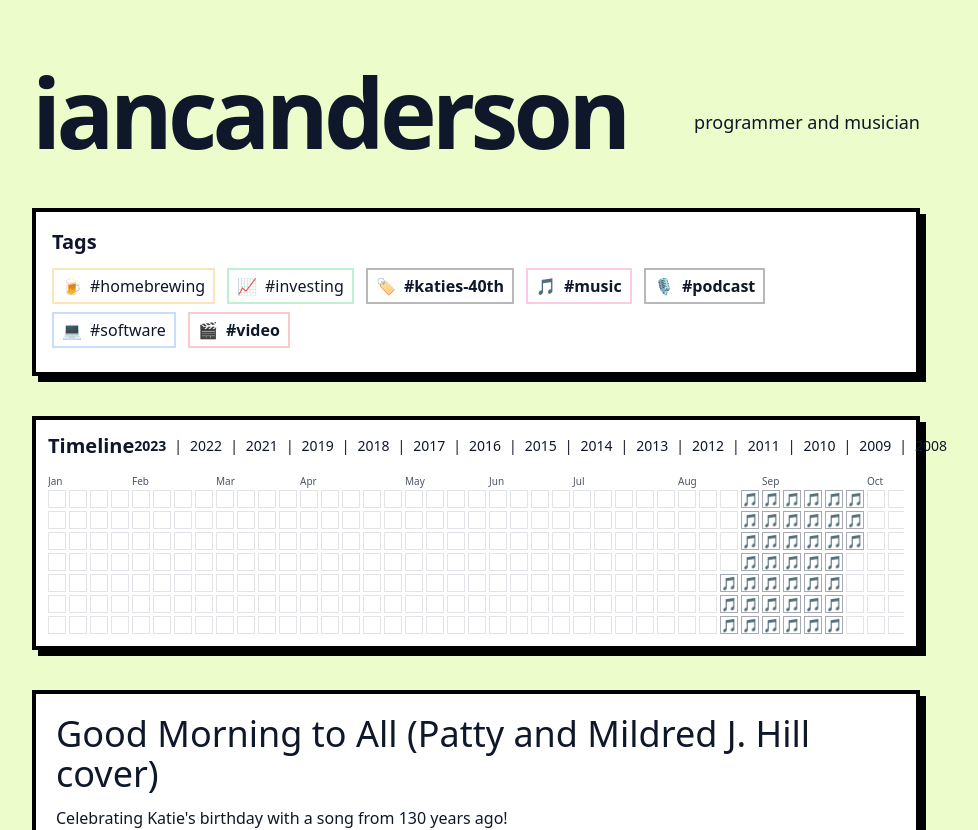
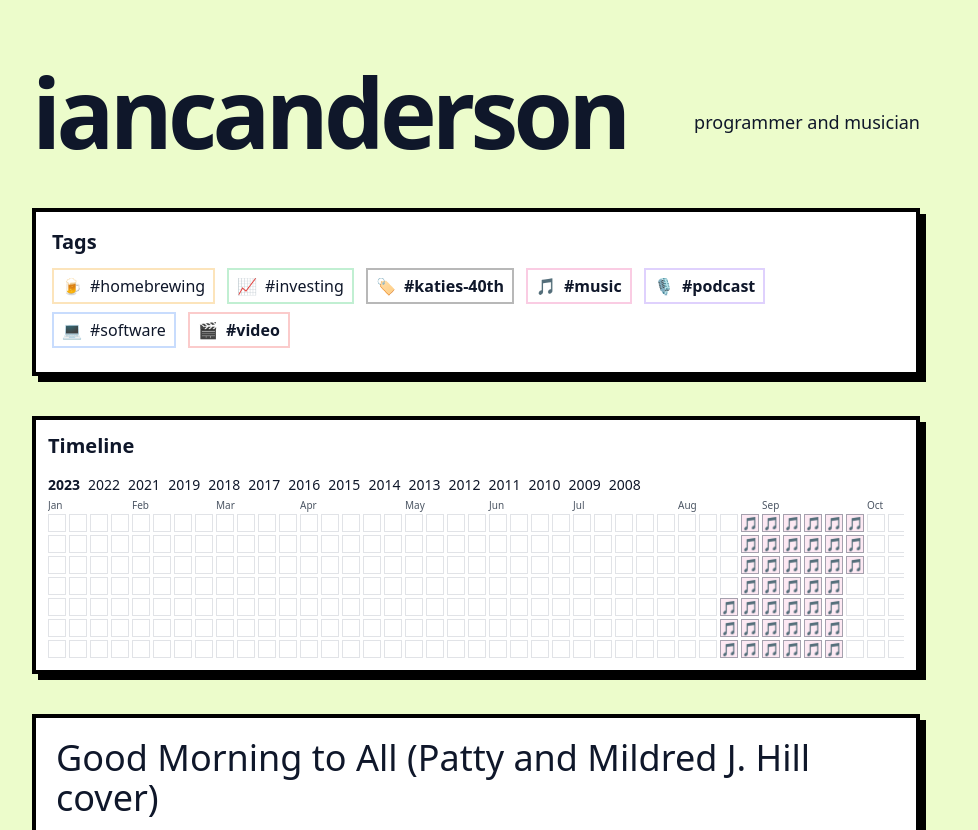
Before and after one commit to iancanderson/iancanderson.com, a Next.js app: page / in a window 1280 px wide. Shown: the top 830 px of the page, without its empty margins (164-1142 px from the left). Built offline with nearby package versions, Linux system fonts and the light colour scheme.

Commit message:
feat(timeline): color emoji cells using tag hover color via chip-<tag> CSS var; add podcast/programming chip colors

```diff
--- a/components/calendar-timeline.tsx
+++ b/components/calendar-timeline.tsx
@@ -12,6 +12,8 @@ type PostLite = {
 type Props = {
   posts: PostLite[];
   selectedDate?: string; // YYYY-MM-DD
+  bare?: boolean;
+  hideTitle?: boolean;
 };
 
 const PRIORITY: string[] = ["music", "software", "programming", "video", "podcast", "homebrewing", "investing"];
@@ -48,21 +50,21 @@ function addDays(ts: number, days: number): number {
   return ts + days * 24 * 60 * 60 * 1000;
 }
 
-function pickEmoji(tags: string[]): string | null {
-  if (!tags || tags.length === 0) return null;
+function pickEmojiTag(tags: string[]): { emoji: string | null; tag?: string } {
+  if (!tags || tags.length === 0) return { emoji: null };
   const lower = tags.map((t) => t.toLowerCase());
   for (const t of PRIORITY) {
-    if (lower.includes(t)) return emojiForTag(t);
+    if (lower.includes(t)) return { emoji: emojiForTag(t), tag: t };
   }
   // fallback to first known tag with emoji
   for (const t of lower) {
     const e = emojiForTag(t);
-    if (e && e !== "🏷️") return e;
+    if (e && e !== "🏷️") return { emoji: e, tag: t };
   }
-  return null;
+  return { emoji: null };
 }
 
-export default function CalendarTimeline({ posts, selectedDate }: Props) {
+export default function CalendarTimeline({ posts, selectedDate, bare = false, hideTitle = false }: Props) {
   const map = useMemo(() => {
     const m = new Map<string, { slugs: string[]; tags: Set<string> }>();
     posts.forEach((p) => {
@@ -101,18 +103,20 @@ export default function CalendarTimeline({ posts, selectedDate }: Props) {
     const key = toDateKey(d.toISOString());
     const info = map.get(key);
     const inYear = d.getUTCFullYear() === year;
-    let emoji: string | null = null;
+    let chosen: { emoji: string | null; tag?: string } = { emoji: null };
     if (info) {
-      emoji = pickEmoji(Array.from(info.tags));
+      chosen = pickEmojiTag(Array.from(info.tags));
     }
     const title = `${key}${info ? ` • ${info.slugs.length} post(s)` : ""}`;
-    const clsBase = `flex items-center justify-center ${info ? 'border border-gray-500/60' : 'border border-gray-400/30'} ${selectedDate === key ? 'ring-1 ring-offset-1 ring-[color:var(--brutal-fg)]' : ''}`;
+    const chipClass = chosen.tag ? `chip-${chosen.tag}` : '';
+    const clsBase = `flex items-center justify-center ${info ? 'border border-gray-500/60' : 'border border-gray-400/30'} ${selectedDate === key ? 'ring-1 ring-offset-1 ring-[color:var(--brutal-fg)]' : ''} ${chipClass}`;
     const styleBase: CSSProperties = {
       width: daySquare,
       height: daySquare,
       opacity: inYear ? 1 : 0.08,
+      backgroundColor: info ? 'rgba(var(--chip-color-rgb, 0,0,0), 0.12)' : undefined,
     };
-    const content = <span className="text-gray-700" style={{ fontSize: 13, lineHeight: 1 }}>{emoji || ''}</span>;
+    const content = <span className="text-gray-700" style={{ fontSize: 13, lineHeight: 1 }}>{chosen.emoji || ''}</span>;
     if (info) {
       const href = `/day/${key}`;
       return (
@@ -136,8 +140,10 @@ export default function CalendarTimeline({ posts, selectedDate }: Props) {
   let weeks = 0;
   for (let t = yearStartWeek; t <= yearEnd; t = addDays(t, 7)) weeks += 1;
   const trackWidth = weeks * daySquare + (weeks - 1) * gap;
-  const labelHeight = 18; // px
-  const trackHeight = labelHeight + 7 * daySquare + 6 * gap;
+  const yearsHeight = 24; // px
+  const labelHeight = 18; // px (month labels)
+  const gridTop = yearsHeight + labelHeight;
+  const trackHeight = gridTop + 7 * daySquare + 6 * gap;
 
   const monthTicks = useMemo(() => {
     const ticks: { label: string; left: number }[] = [];
@@ -185,44 +191,64 @@ export default function CalendarTimeline({ posts, selectedDate }: Props) {
     };
   }, [weeks, trackWidth]);
 
-  return (
-    <div className="mb-10 brutal-border bg-[color:var(--brutal-card)] p-3 text-[color:var(--brutal-fg)]">
-      <div className="flex items-center justify-between mb-3">
-        <h2 className="text-xl font-extrabold">Timeline</h2>
-        <div className="text-sm">
-          {years.map((y, idx) => (
-            <span key={y}>
-              <a
-                href="#"
-                onClick={(e) => {
-                  e.preventDefault();
-                  setYear(y);
-                }}
-                className={y === year ? "font-extrabold" : "hover:underline"}
-              >
-                {y}
-              </a>
-              {idx < years.length - 1 ? <span className="mx-2">|</span> : null}
-            </span>
-          ))}
-        </div>
-      </div>
-      <div ref={containerRef} className="relative overflow-x-auto bg-[color:var(--brutal-card)]" style={{ height: trackHeight }}>
+  const header = (
+    <div className="flex items-center justify-between mb-3">
+      {!hideTitle && <h2 className="text-xl font-extrabold">Timeline</h2>}
+    </div>
+  );
+
+  const scroller = (
+    <div ref={containerRef} className="relative overflow-x-auto bg-[color:var(--brutal-card)]" style={{ height: trackHeight }}>
         <div className="pointer-events-none absolute inset-y-0 left-0 w-8" style={{ opacity: fadeL ? 1 : 0, transition: 'opacity 150ms', background: 'linear-gradient(to right, var(--brutal-card), rgba(0,0,0,0))' }} />
         <div className="pointer-events-none absolute inset-y-0 right-0 w-8" style={{ opacity: fadeR ? 1 : 0, transition: 'opacity 150ms', background: 'linear-gradient(to left, var(--brutal-card), rgba(0,0,0,0))' }} />
         <div className="relative" style={{ width: trackWidth, height: trackHeight }}>
+          {/* Years selector row inside scroller */}
+          <div className="absolute left-0 right-0" style={{ top: 0, height: yearsHeight }}>
+            <div className="inline-flex items-center text-sm gap-2">
+              {years.map((yy) => (
+                <a
+                  key={yy}
+                  href="#"
+                  onClick={(e) => {
+                    e.preventDefault();
+                    setYear(yy);
+                  }}
+                  className={yy === year ? "font-extrabold" : "hover:underline"}
+                >
+                  {yy}
+                </a>
+              ))}
+            </div>
+          </div>
+          {/* Month labels */}
           {monthTicks.map((t) => (
-            <div key={t.label} className="absolute top-[2px] text-[10px] text-gray-600" style={{ left: t.left }}>
+            <div key={t.label} className="absolute text-[10px] text-gray-600" style={{ left: t.left, top: yearsHeight + 2 }}>
               {t.label}
             </div>
           ))}
-          <div className="absolute" style={{ top: labelHeight }}>
+          {/* Grid */}
+          <div className="absolute" style={{ top: gridTop }}>
             <div className="flex" style={{ gap }}>
               {weeksCols}
             </div>
           </div>
         </div>
       </div>
+  );
+
+  if (bare) {
+    return (
+      <div className="text-[color:var(--brutal-fg)]">
+        {header}
+        {scroller}
+      </div>
+    );
+  }
+
+  return (
+    <div className="mb-10 brutal-border bg-[color:var(--brutal-card)] p-3 text-[color:var(--brutal-fg)]">
+      {header}
+      {scroller}
     </div>
   );
 }
--- a/styles/index.css
+++ b/styles/index.css
@@ -95,6 +95,8 @@
 .chip-music { --chip-color-rgb: 236, 72, 153; } /* pink-500 */
 .chip-video { --chip-color-rgb: 239, 68, 68; } /* red-500 */
 .chip-homebrewing { --chip-color-rgb: 245, 158, 11; } /* amber-500 */
+.chip-podcast { --chip-color-rgb: 139, 92, 246; } /* violet-500 */
+.chip-programming { --chip-color-rgb: 59, 130, 246; } /* blue-500 (same as software) */
 
 @media (prefers-reduced-motion: reduce) {
   .brutal-chip, .brutal-chip .chip-emoji { transition: none !important; }
```
